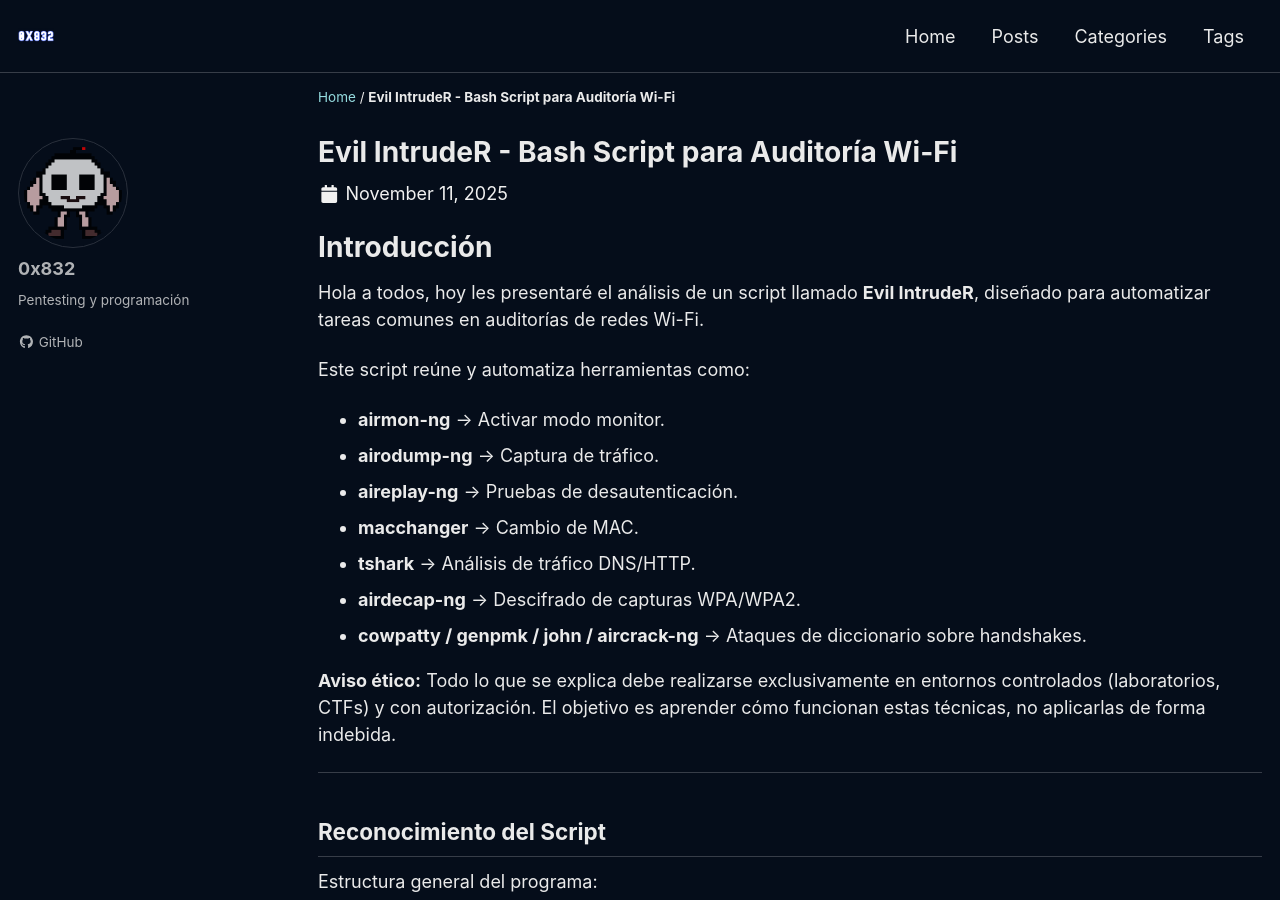
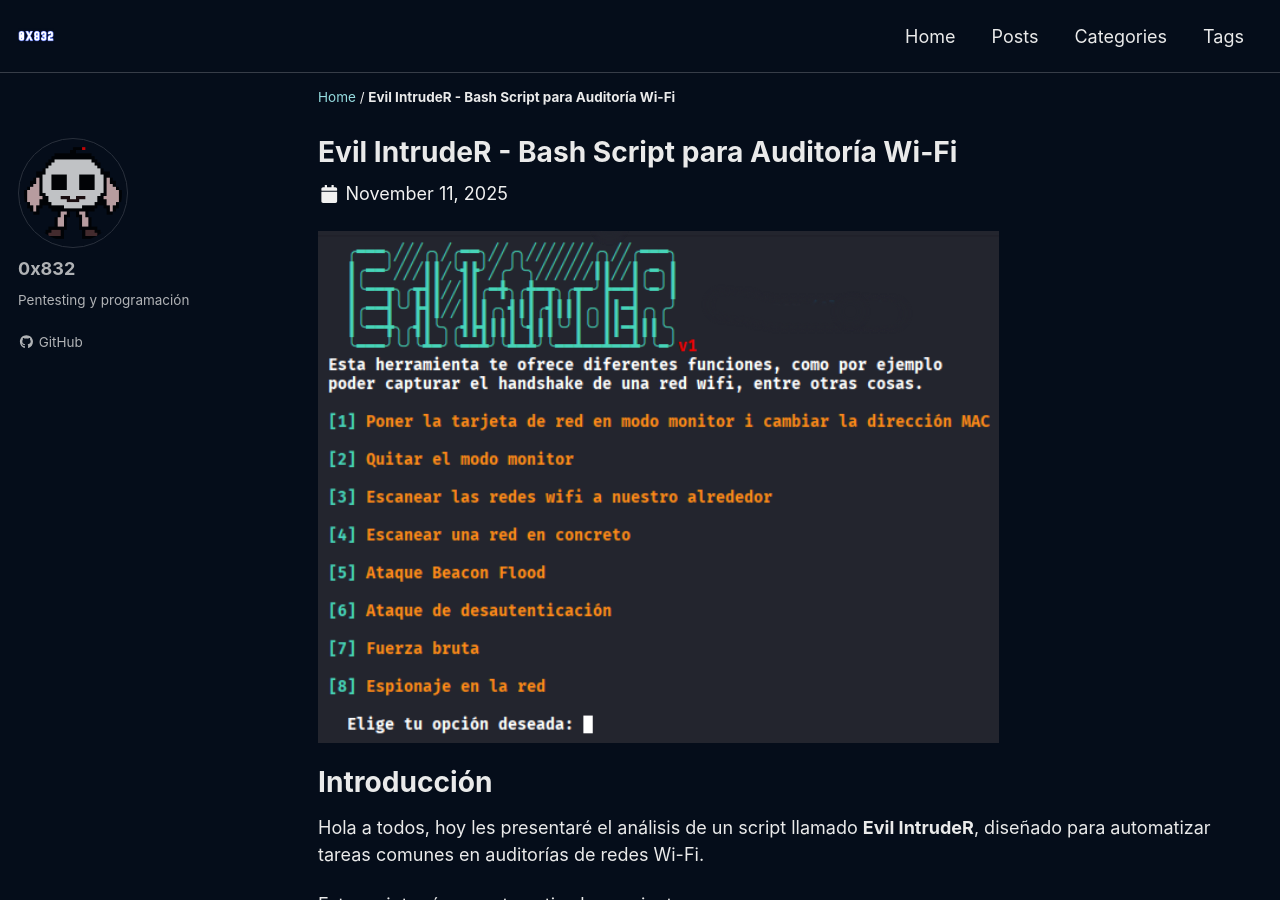
Before and after one commit to 0x832/0x832.github.io, a Jekyll site: the page built from _posts/2025-11-11-Evil-Intruder-python-scripting.md, in a window 1280 px wide and 900 px high. Built offline with Jekyll 4.4.1, drawn with Linux system fonts in a browser that asks for light colours; cached includes are drawn as plain includes; a script that is not in the unit is left out.

Commit message:
Enhance Evil IntrudeR post with image and intro
Added an image and introductory text for the Evil IntrudeR script.

```diff
--- a/_posts/2025-11-11-Evil-Intruder-python-scripting.md
+++ b/_posts/2025-11-11-Evil-Intruder-python-scripting.md
@@ -15,6 +15,9 @@ tags:
   - Bash
   - Automatización
 ---
+
+
+![](/assets/images/2025-11-11-Evil-Intruder-python-scripting/evil-intruder.png)
 
 # Introducción
 
```
